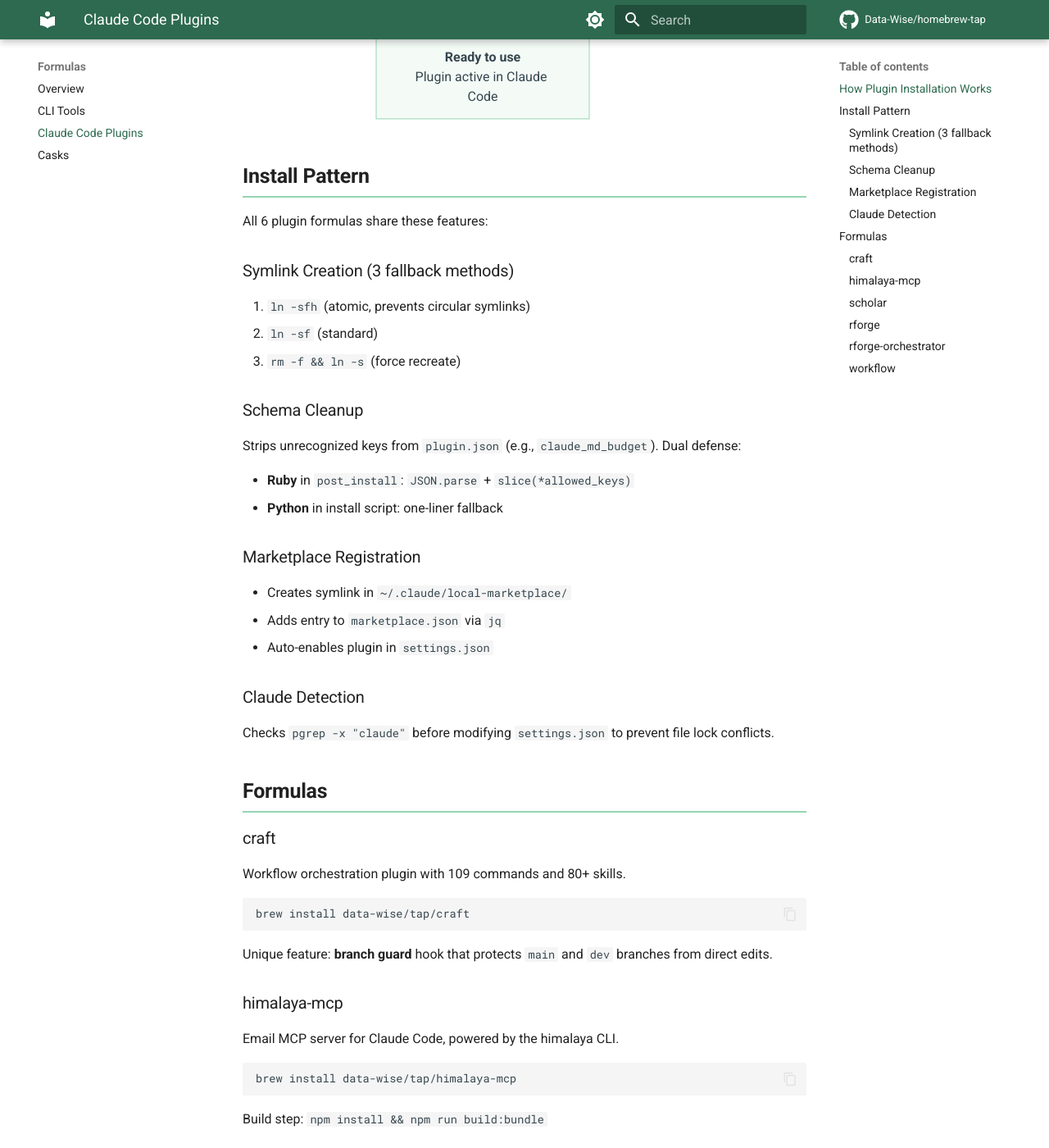
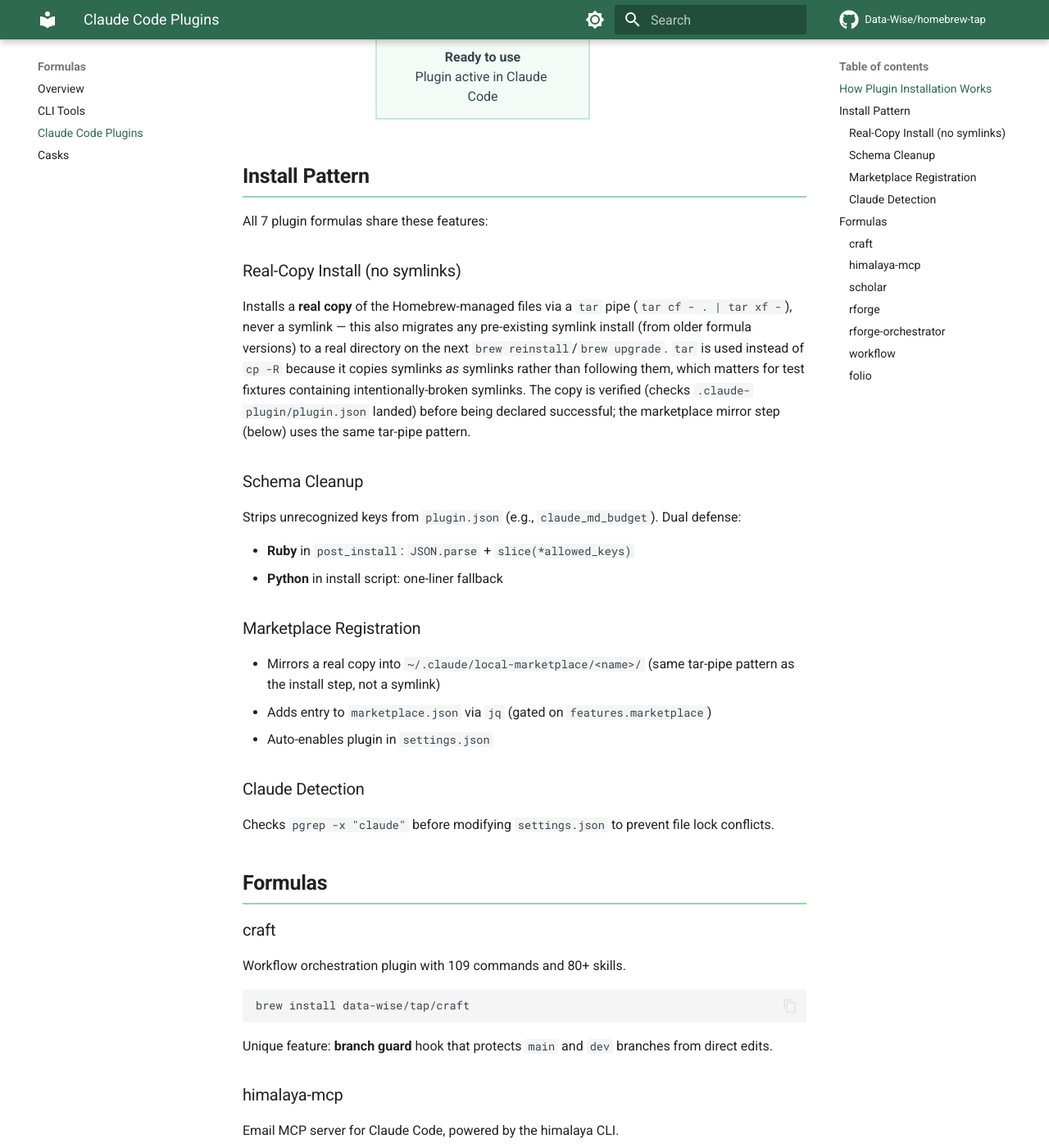
Before and after one commit to Data-Wise/homebrew-tap, an MkDocs documentation site: the page built from docs/formulas/plugins.md, in a window 1280 px wide and 1400 px high, scrolled down 1276 px. Shown: the whole window at 82% size. Built offline with MkDocs 1.6.1 and Material for MkDocs 9.7.7, drawn with Linux system fonts in a browser that asks for light colours; comment, search, counter and statistics services are not loaded; some of the changed text lies outside the part shown.

Commit message:
docs(site): fix stale counts, obsolete install-mechanism description, missing folio entry (#154)
Live docs site (deployed via docs.yml on push to main) had drifted:

- docs/formulas/plugins.md: "Install Pattern" section still described the
  old symlink-based install (ln -sfh/ln -sf/rm+ln -s) — the generator has
  used a real-copy tar-pipe install (never a symlink) for several releases
  now, per generator/blocks/symlink.sh's own "we now install a REAL copy"
  comment and tests/test_no_symlink_install.sh. Rewrote the section to
  match. Also: folio was entirely absent from the per-plugin formula list
  despite being installable since v1.0.0; "6 plugin formulas" stale in two
  places (mermaid diagram + prose).
- docs/generator/manifest.md: the revision field (added in #147) had no
  documentation at all in the Common Fields table.
- docs/generator/index.md: "14 formula entries" (actual: 16), "6 plugin
  formulas" (actual: 7, x2 places), "other 8 formulas" (actual: 9), missing
  folio row in the Generated Formulas table.
- docs/index.md: "6 formulas" Claude Code Plugins count (actual: 7).
- mkdocs.yml: exclude_docs already excluded specs/ but not brainstorm/,
  leaving an orphan-nav build warning for docs/brainstorm/*.md.

Verified: mkdocs build --strict — exit 0, zero warnings (previously 1).

Co-authored-by: Test User <test@example.com>
Co-authored-by: Claude Sonnet 5 <noreply@anthropic.com>

````diff
--- a/docs/formulas/plugins.md
+++ b/docs/formulas/plugins.md
@@ -16,8 +16,8 @@ flowchart TD
     D --> E{"`**Claude running?**
     pgrep -x claude`"}
     E -->|No| F["`**Auto-enable**
-    Symlink + marketplace + settings.json`"]
-    E -->|Yes| G["`**Symlink only**
+    Real copy + marketplace + settings.json`"]
+    E -->|Yes| G["`**Copy only**
     Skip settings.json modification`"]
     F --> H["`**Ready to use**
     Plugin active in Claude Code`"]
@@ -26,13 +26,17 @@ flowchart TD
 
 ## Install Pattern
 
-All 6 plugin formulas share these features:
+All 7 plugin formulas share these features:
 
-### Symlink Creation (3 fallback methods)
+### Real-Copy Install (no symlinks)
 
-1. `ln -sfh` (atomic, prevents circular symlinks)
-2. `ln -sf` (standard)
-3. `rm -f && ln -s` (force recreate)
+Installs a **real copy** of the Homebrew-managed files via a `tar` pipe (`tar cf - . | tar xf -`),
+never a symlink — this also migrates any pre-existing symlink install (from older formula
+versions) to a real directory on the next `brew reinstall`/`brew upgrade`. `tar` is used instead
+of `cp -R` because it copies symlinks *as* symlinks rather than following them, which matters for
+test fixtures containing intentionally-broken symlinks. The copy is verified (checks
+`.claude-plugin/plugin.json` landed) before being declared successful; the marketplace mirror
+step (below) uses the same tar-pipe pattern.
 
 ### Schema Cleanup
 
@@ -43,8 +47,9 @@ Strips unrecognized keys from `plugin.json` (e.g., `claude_md_budget`). Dual def
 
 ### Marketplace Registration
 
-- Creates symlink in `~/.claude/local-marketplace/`
-- Adds entry to `marketplace.json` via `jq`
+- Mirrors a real copy into `~/.claude/local-marketplace/<name>/` (same tar-pipe pattern as the
+  install step, not a symlink)
+- Adds entry to `marketplace.json` via `jq` (gated on `features.marketplace`)
 - Auto-enables plugin in `settings.json`
 
 ### Claude Detection
@@ -116,3 +121,14 @@ ADHD-friendly workflow automation plugin.
 ```bash
 brew install data-wise/tap/workflow
 ```
+
+### folio
+
+Docs-authoring toolkit — tutorials, guides, API docs, mermaid diagrams, doc health checks, and
+site management. 17 commands, 6 agents, 6 skills.
+
+```bash
+brew install data-wise/tap/folio
+```
+
+Site: [data-wise.github.io/folio](https://data-wise.github.io/folio/).
--- a/mkdocs.yml
+++ b/mkdocs.yml
@@ -71,6 +71,7 @@ markdown_extensions:
 
 exclude_docs: |
   specs/
+  brainstorm/
 
 nav:
   - Home: index.md
````
Also changed, not shown: docs/generator/index.md (+5 -4 lines), docs/generator/manifest.md (+1 -0 lines), docs/index.md (+1 -1 lines).
